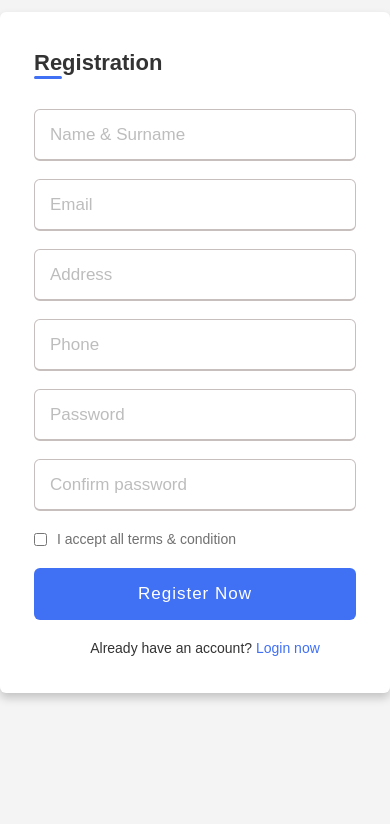
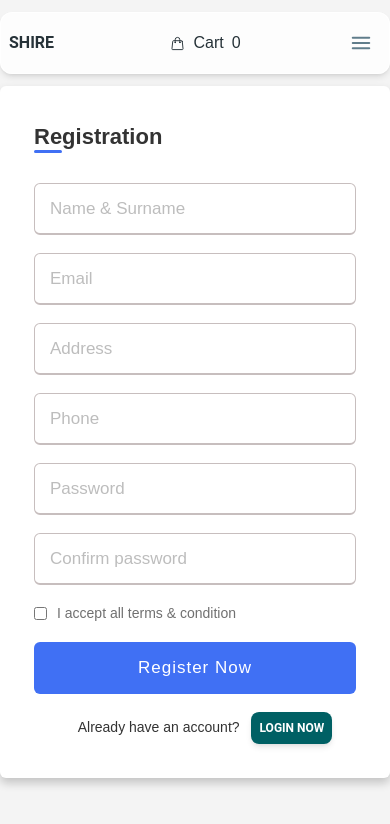
Before and after one commit to burakboduroglu/e-commerce-app, a React (Create React App) app: page /signup in a window 390 px wide. Shown: the top 824 px of the page. Built offline with nearby package versions, Linux system fonts and the light colour scheme.

Commit message:
updated: Header Responsive
Sign In Sign Up Navbar added.
Sign In Sign Up buttons navigation added.

```diff
--- a/src/components/Header.js
+++ b/src/components/Header.js
@@ -246,7 +246,7 @@ export function NavbarWithMegaMenu({ query, setQuery }) {
   const { cart } = useContext(CartContext);
 
   return (
-    <Navbar className="mx-auto max-w-screen-xl px-4 py-2">
+    <Navbar className="mx-auto max-w-screen-xl p-2 py-2">
     <div className="flex items-center justify-between text-blue-gray-900">
       <Typography
         onClick={() => {
@@ -263,7 +263,11 @@ export function NavbarWithMegaMenu({ query, setQuery }) {
       <div className="hidden lg:block">
         <NavList />
       </div>
+      <div className="hidden lg:flex">
         <NavListMenu />
+      </div>
+
+      <div className="hidden gap-2 lg:flex ml-10">
         <form>
           <Input
             type="search"
@@ -278,13 +282,24 @@ export function NavbarWithMegaMenu({ query, setQuery }) {
             }}
           />
         </form>
-        <div className="hidden gap-2 lg:flex ml-10">
         <Button variant="text" size="sm" color="blue-gray" onClick={()=>{navigate("/signin")}}>
           Sign In
         </Button>
         <Button variant="gradient" size="sm" onClick={() => {navigate("/signup")}}>
           Sign Up
         </Button>
+      </div>
+      <div className="lg:flex">
+        <ListItem
+          onClick={() => {
+            navigate("/checkout");
+          }}
+          className="flex gap-2"
+        >
+          <ShoppingBagIcon className="h-[15px] w-[15px]" />
+          Cart
+          <p>{cart.length}</p>
+        </ListItem>
       </div>
       <IconButton
         variant="text"
@@ -298,22 +313,24 @@ export function NavbarWithMegaMenu({ query, setQuery }) {
           <Bars3Icon className="h-6 w-6" strokeWidth={2} />
         )}
       </IconButton>
-        <div>
-          <ListItem
-            onClick={() => {
-              navigate("/checkout");
+    </div>
+
+    <Collapse open={openNav}>
+      <div className="flex w-full flex-wrap items-center justify-center gap-2 lg:hidden">
+        <form>
+          <Input
+            type="search"
+            label="Type here..."
+            className="pr-20"
+            containerProps={{
+              className: "min-w-[288px]",
             }}
-            className="flex gap-2"
-          >
-            <ShoppingBagIcon className="h-[18px] w-[18px]" />
-            Cart
-            <p>{cart.length}</p>
-          </ListItem>
-        </div>
-      </div>
-      <Collapse open={openNav}>
-        <NavList />
-        <div className="flex w-full flex-nowrap items-center gap-2 lg:hidden">
+            value={query}
+            onChange={(e) => {
+              setQuery(e.target.value);
+            }}
+          />
+        </form>
         <Button variant="outlined" size="sm" color="blue-gray" onClick={()=>{navigate("/signin")}} fullWidth>
           Sign In
         </Button>
--- a/src/components/Products.js
+++ b/src/components/Products.js
@@ -3,7 +3,7 @@ import {EcommerceCard} from "./Card";
 
 function Products({products}){
     return(
-        <div className="grid md:grid-cols-3 gap-4 sm:grid-cols-1">
+        <div className="grid md:grid-cols-2 gap-4 sm:grid-cols-1 sm:flex-wrap">
             {
                 products.map((product) => (
                     <EcommerceCard key={product.id} product={product}/>
--- a/src/pages/SignInPage.js
+++ b/src/pages/SignInPage.js
@@ -1,7 +1,12 @@
 import React from "react";
+import { useNavigate } from "react-router-dom";
+import { NavbarWithMegaMenu } from "../components/Header";
 
 export default function SingInPage() {
+	const navigate = useNavigate();
 	return (
+		<div className="mt-3">
+			<NavbarWithMegaMenu />
 			<div className="login-form">
 				<form>
 					<h1>Login</h1>
@@ -17,10 +22,11 @@ export default function SingInPage() {
 						</a>
 					</div>
 					<div className="action">
-					<button>Register</button>
+						<button onClick={() => {navigate("/signup")}}>Register</button>
 						<button>Sign in</button>
 					</div>
 				</form>
 			</div>
+		</div>
 	);
 }
--- a/src/pages/SignUpPage.js
+++ b/src/pages/SignUpPage.js
@@ -1,8 +1,14 @@
+import { Button } from '@material-tailwind/react';
 import React from 'react'
+import { useNavigate } from "react-router-dom";
+import { NavbarWithMegaMenu } from "../components/Header";
 
 export default function SignUpPage() {
+    const navigate = useNavigate();
     return (
-    <div className='flex justify-center mt-3'>
+        <div className='mt-3'>
+            <NavbarWithMegaMenu />
+            <div className='flex justify-center mt-3 mb-3'>
                 <div className="wrapper">
                     <h2>Registration</h2>
                     <form action="#">
@@ -33,10 +39,13 @@ export default function SignUpPage() {
                             <input type="Submit" value="Register Now" />
                         </div>
                         <div className="text">
-                        <h3>Already have an account? <a href="#">Login now</a></h3>
+                            <h3>
+                                Already have an account? <Button className="p-2 ml-2 bg-cyan-900" onClick={() => {navigate('/signin')}}>Login Now</Button>
+                            </h3>
                         </div>
                     </form>
                 </div>
             </div>
+        </div>
   )
 }
```
Lines whose indentation alone changed are shown as unchanged.
